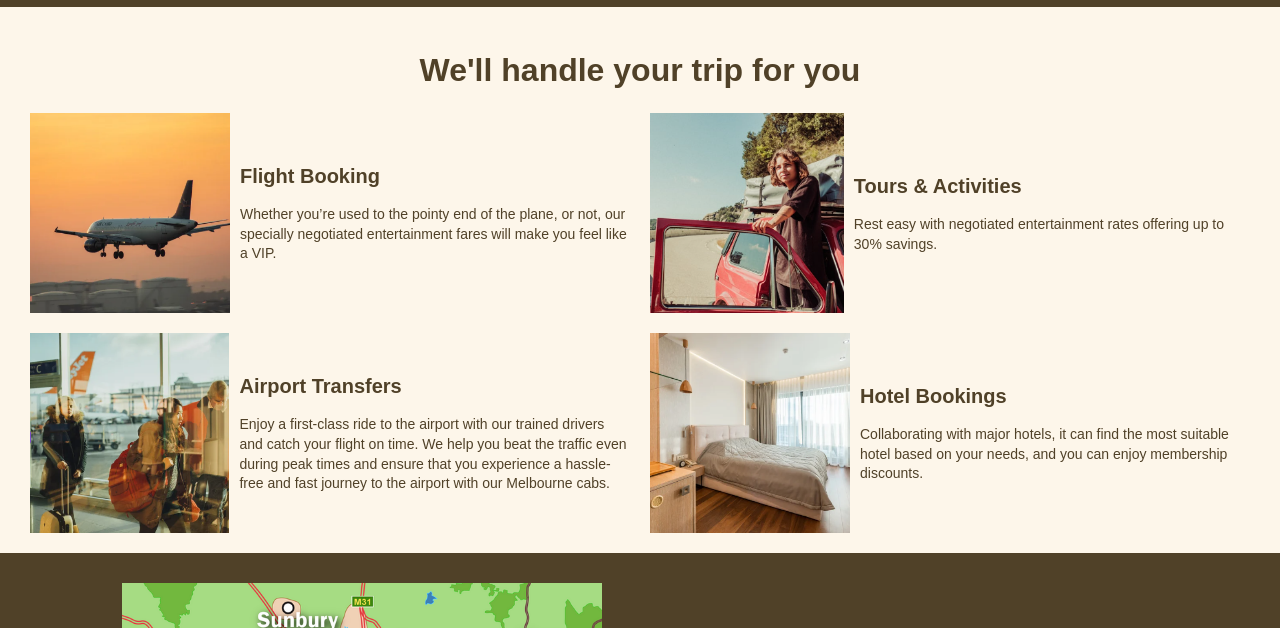
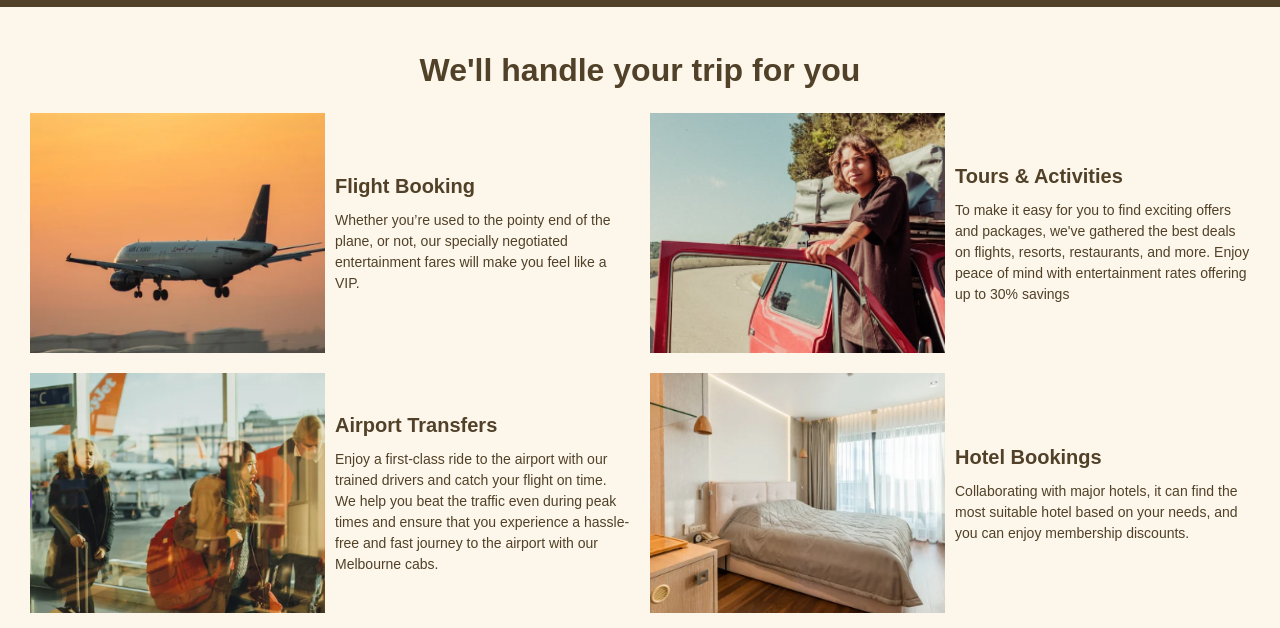
Before and after one commit to panglinxia22/melb-travel, a plain HTML site: page index.html in a window 1280 px wide. Shown: the part 1170-1798 px from the top of the page. Drawn offline with nearby package versions, Linux system fonts and the light colour scheme.

Commit message:
fix my website

```diff
--- a/index.css
+++ b/index.css
@@ -18,8 +18,8 @@
   border-right: 2px solid;
   font-size: 30px;
   margin: 0 auto;
+  width: 0;
   /* The initial length is 0 */
-  width: 0;
   animation: typing 6s steps(30, end) infinite, blink 0.75s step-end infinite;
 }
 
@@ -40,7 +40,6 @@
     border-color: transparent;
   }
 }
-
 
 .hero-container p {
   font-size: 20px;
@@ -160,14 +159,28 @@
   display: flex;
   justify-content: center;
 }
-
-.service-item img {
-  width: 200px;
-  height: 200px;
+.service-item-image{
+  width: 100%;
+  height: 240px;
+  background-size: cover;
+  background-position: center;
   margin-right: 10px;
+}
+.service-item-bg1 {
+  background-image: url('./image/flight.jpg');
+}
+.service-item-bg2 {
+  background-image: url('./image/activity.jpg');
+}
+.service-item-bg3 {
+  background-image: url('./image/air-transfer.jpg');
+}
+.service-item-bg4 {
+  background-image: url('./image/hotel.jpg');
 }
 
 .service-item-text {
+  width: 100%;
   display: flex;
   flex-direction: column;
   justify-content: center;
@@ -175,7 +188,10 @@
 
 .service-item-text h4 {
   font-size: 20px;
-  margin-bottom: 15px;
+  margin-bottom: 10px;
+}
+service-item-text p{
+  max-height: 120px;
 }
 
 
--- a/index.html
+++ b/index.html
@@ -78,34 +78,34 @@
     <h1>We'll handle your trip for you</h1>
     <div class="service-containner">
       <div class="service-item">
-        <img src="./image/flight.jpg" alt="ballon">
+        <div class="service-item-image service-item-bg1"></div>
         <div class="service-item-text">
           <h4>Flight Booking</h4>
-          <p>Whether you’re used to the pointy end of the plane, or not, our specially negotiated entertainment fares
+          <p class="text-ellipsis">Whether you’re used to the pointy end of the plane, or not, our specially negotiated entertainment fares
             will make you feel like a VIP. </p>
         </div>
       </div>
       <div class="service-item">
-        <img src="./image/activity.jpg" alt="ballon">
+        <div class="service-item-image service-item-bg2"></div>
         <div class="service-item-text">
           <h4>Tours & Activities</h4>
-          <p>Rest easy with negotiated entertainment rates offering up to 30% savings. </p>
+          <p class="text-ellipsis">To make it easy for you to find exciting offers and packages, we've gathered the best deals on flights, resorts, restaurants, and more. Enjoy peace of mind with entertainment rates offering up to 30% savings </p>
         </div>
       </div>
       <div class="service-item">
-        <img src="./image/air-transfer.jpg" alt="ballon">
+        <div class="service-item-image service-item-bg3"></div>
         <div class="service-item-text">
           <h4>Airport Transfers</h4>
-          <p>Enjoy a first-class ride to the airport with our trained drivers and catch your flight on time. We help you
+          <p class="text-ellipsis">Enjoy a first-class ride to the airport with our trained drivers and catch your flight on time. We help you
             beat the traffic even during peak times and ensure that you experience a hassle-free and fast journey to the
             airport with our Melbourne cabs.</p>
         </div>
       </div>
       <div class="service-item">
-        <img src="./image/hotel.jpg" alt="ballon">
+        <div class="service-item-image service-item-bg4"></div>
         <div class="service-item-text">
           <h4>Hotel Bookings</h4>
-          <p>Collaborating with major hotels, it can find the most suitable hotel based on your needs, and you can enjoy
+          <p class="text-ellipsis">Collaborating with major hotels, it can find the most suitable hotel based on your needs, and you can enjoy
             membership discounts. </p>
         </div>
       </div>
--- a/pages/about-us/about.css
+++ b/pages/about-us/about.css
@@ -1,3 +1,4 @@
+/* hero */
 .about-section {
   padding: 30px;
   display: flex;
--- a/pages/about-us/about.js
+++ b/pages/about-us/about.js
@@ -0,0 +1,5 @@
+const touchBtn = document.getElementById('touch-button');
+// touch button click event
+touchBtn.addEventListener('click', function () {
+  window.location.href = '../contact-us/contact.html';
+});
--- a/pages/contact-us/contact.css
+++ b/pages/contact-us/contact.css
@@ -63,13 +63,13 @@
 
 .contact-form input {
   margin-top: 10px;
-  /* margin-bottom: 20px; */
   height: 30px;
 }
 
 .contact-form textarea {
   margin-top: 10px;
-  /* margin-bottom: 20px; */
+  width: 300px;
+  height: 120px;
 }
 
 .error {
--- a/pages/shared/main.js
+++ b/pages/shared/main.js
@@ -1,8 +1,8 @@
 /**
- * main.js - Common Header, Footer Component
+ * main.js - shared Header, Footer Component
  *
  * Description:
- * This file contains the logic and structure of the common header section and footer section for the website or application,
+ * This file contains the logic and structure of the shared header section and footer section for the website or application,
  * such as the navigation bar, logo,  etc.
  * This component is typically reused across all pages, serving as a fixed header.
 
@@ -79,6 +79,7 @@ const touchButton = document.getElementById('touch-button');
 const menubtns = document.querySelectorAll('.header-nav li');
 const downMenubtns = document.querySelectorAll('#side-menu li');
 let isSideMenu = false;
+
 // Gets the path to the current page
 let path = window.location.pathname;
 // Use the split() method to split the path by a slash
--- a/pages/tours/tours.css
+++ b/pages/tours/tours.css
@@ -127,9 +127,11 @@
 .tour-item-bg9 {
   background-image: url('../../image/ballarat.jpg');
 }
+
 .tour-item-bg10 {
   background-image: url('../../image/bendigo.jpg');
 }
+
 .tour-item-bg11 {
   background-image: url('../../image/snow-mountain.jpg');
 }
@@ -189,9 +191,11 @@
   .city-container {
     flex-direction: row;
   }
-  .city-text  {
+
+  .city-text {
     width: 60%;
   }
+
   /* TOUR LIST */
   .tours-list-container {
     grid-template-columns: 1fr 1fr 1fr;
--- a/pages/tours/tours.js
+++ b/pages/tours/tours.js
@@ -9,7 +9,6 @@ for (let i = 0; i < bookBtns.length; i++) {
     window.location.href = '../contact-us/contact.html';
   });
 }
-
 
 function typeWord() {
   typingElement.innerHTML = words[wordIndex];
```
Also changed, not shown: pages/about-us/about.html (+4 -1 lines), pages/contact-us/contact.html (+1 -1 lines), pages/service/service.html (+0 -1 lines), pages/tours/tours.html (+0 -1 lines).
